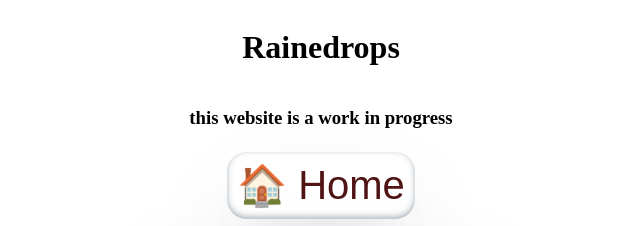
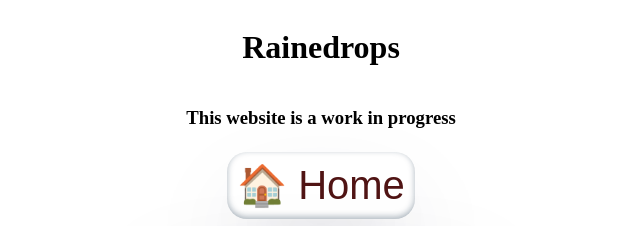
Before and after one commit to rainedrops/rainedrops.github.io, a plain HTML site: page index.html in a window 1280 px wide. Shown: the top 226 px of the page, 319-959 px from the left. Drawn offline with Linux system fonts and the light colour scheme.

Commit message:
Update index.html

```diff
--- a/index.html
+++ b/index.html
@@ -7,7 +7,7 @@
   <div>
     <h1>Rainedrops</h1>
 
-    <h3>this website is a work in progress</h3>
+    <h3>This website is a work in progress</h3>
     <div id="blogs">
       <a href="https://github.com/rainedrops/">🏠 Home</a>
       <a href="https://github.com/rainedrops/micky-the-alien">👽 Micky the alien</a>
```
